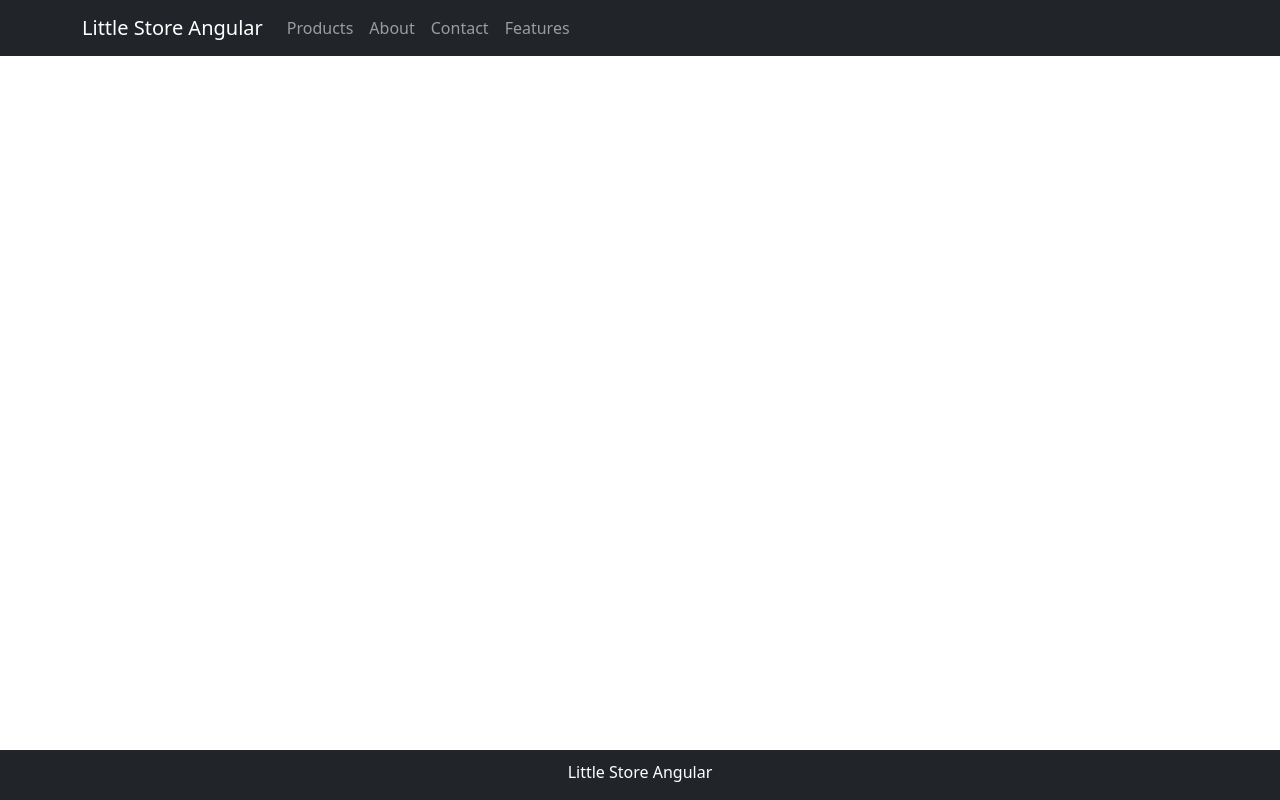
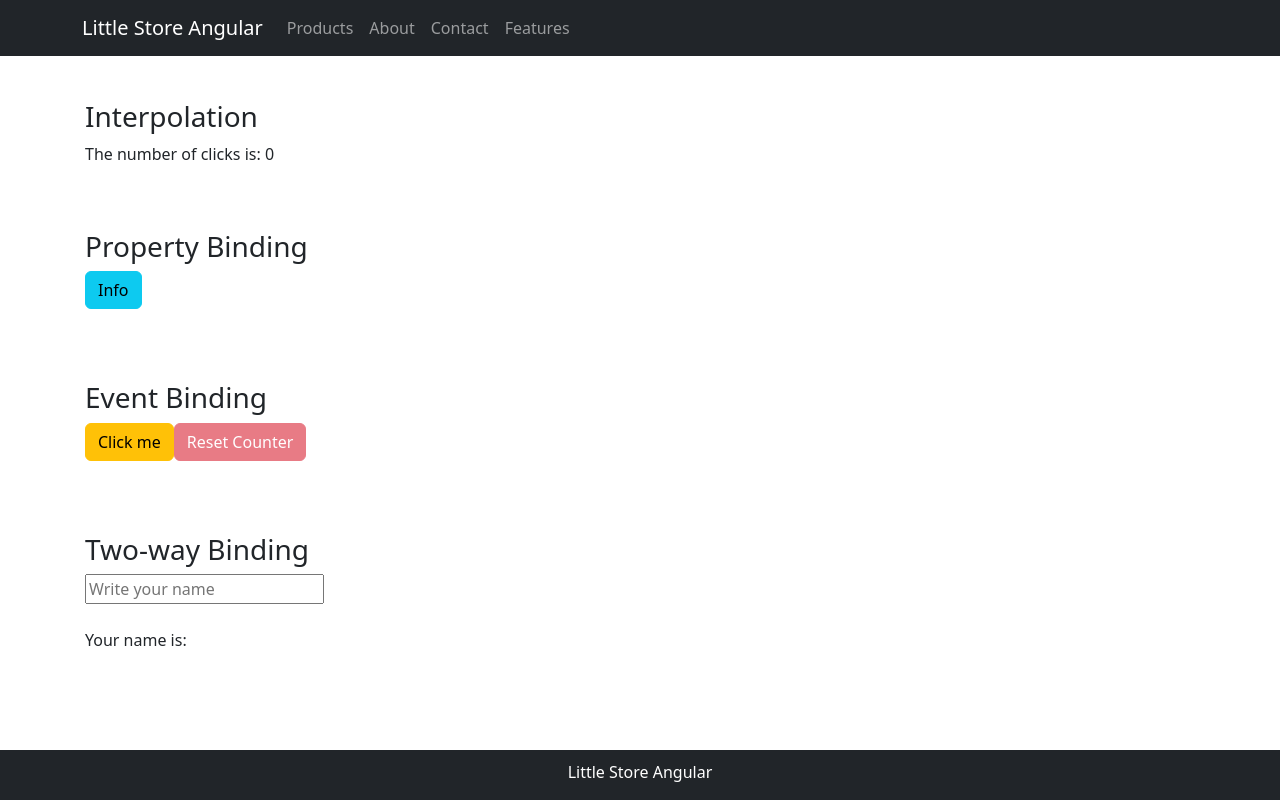
Before and after one commit to HenriqueBilo/First-Angular-Application---Learning-Project, an Angular app: page /feature-data-binding in a window 1280 px wide. Before the commit this address led to /. Built offline with nearby package versions, Linux system fonts and the light colour scheme.

Commit message:
Testing data-binding types in Angular

```diff
--- a/src/app/app.component.ts
+++ b/src/app/app.component.ts
@@ -2,6 +2,7 @@ import { Component } from '@angular/core';
 import { MenuComponent } from './navigation/menu/menu.component';
 import { FooterComponent } from './navigation/footer/footer.component';
 import { RouterOutlet } from '@angular/router';
+
 
 @Component({
   selector: 'app-root',
--- a/src/app/app.routes.ts
+++ b/src/app/app.routes.ts
@@ -2,10 +2,12 @@ import { Routes } from "@angular/router";
 import { HomeComponent } from "./navigation/home/home.component";
 import { ContactComponent } from "./institutional/contact/contact.component";
 import { AboutComponent } from "./institutional/about/about.component";
+import { DataBindingComponent } from "./demos/data-binding/data-binding.component";
 
 export const routes: Routes = [
     { path: '', redirectTo: '/home', pathMatch: 'full'},
     { path: 'home', component: HomeComponent},
     { path: 'contact', component: ContactComponent},
     { path: 'about', component: AboutComponent},
+    { path: 'feature-data-binding', component: DataBindingComponent}
 ];
--- /dev/null
+++ b/src/app/demos/data-binding/data-binding.component.html
@@ -0,0 +1,34 @@
+<div class="container main-container">
+    <h3>Interpolation</h3>
+
+    <p>The number of clicks is: {{ clickCounter}}</p>
+
+    <br>
+    <br>
+
+    <h3>Property Binding</h3>
+
+    <button class="btn btn-info" [disabled]="clickCounter >= 10">Info</button>
+
+    <br>
+    <br>
+    <br>
+    <br>
+
+    <h3>Event Binding</h3>
+    <button class="btn btn-warning" (click)="addClick()">Click me</button>
+    <button class="btn btn-danger" (click)="resetCounter()" [disabled]="clickCounter < 10">Reset Counter</button>
+
+    <br>
+    <br>
+    <br>
+    <br>
+
+    <h3>Two-way Binding</h3>
+
+    <input type="text" [(ngModel)]="name" placeholder="Write your name">
+    <br>
+    <br>
+    <label [ngClass]="name">Your name is: {{ name }}</label>
+
+</div>
--- /dev/null
+++ b/src/app/demos/data-binding/data-binding.component.ts
@@ -0,0 +1,22 @@
+import { Component } from '@angular/core';
+import { FormsModule } from '@angular/forms';
+import { NgClass } from '@angular/common';
+
+@Component({
+  selector: 'app-data-binding',
+  templateUrl: './data-binding.component.html',
+  imports: [FormsModule, NgClass],
+})
+export class DataBindingComponent {
+  public clickCounter: number = 0;
+  public name: string = "";
+
+  addClick(){
+    this.clickCounter++;
+  }
+
+  resetCounter(){
+    this.clickCounter = 0;
+  }
+
+}
--- a/src/app/navigation/menu/menu.component.html
+++ b/src/app/navigation/menu/menu.component.html
@@ -17,7 +17,7 @@
             <a class="nav-link"  [routerLink]="['/contact']">Contact</a>
           </li>
           <li class="nav-item">
-              <a class="nav-link" href="#">Features</a>
+              <a class="nav-link" [routerLink]="['/feature-data-binding']">Features</a>
             </li>
         </ul>
       </div>
```
